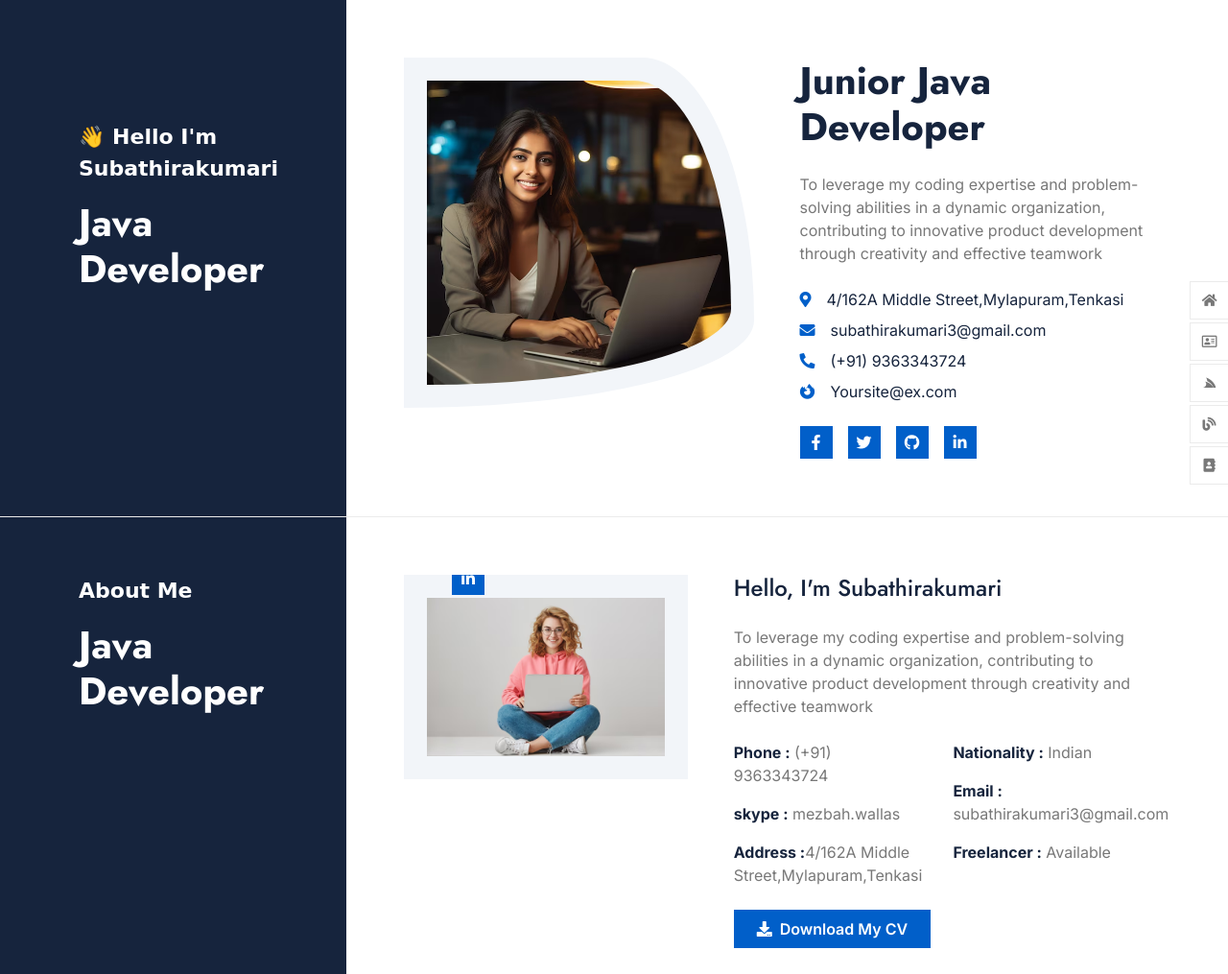
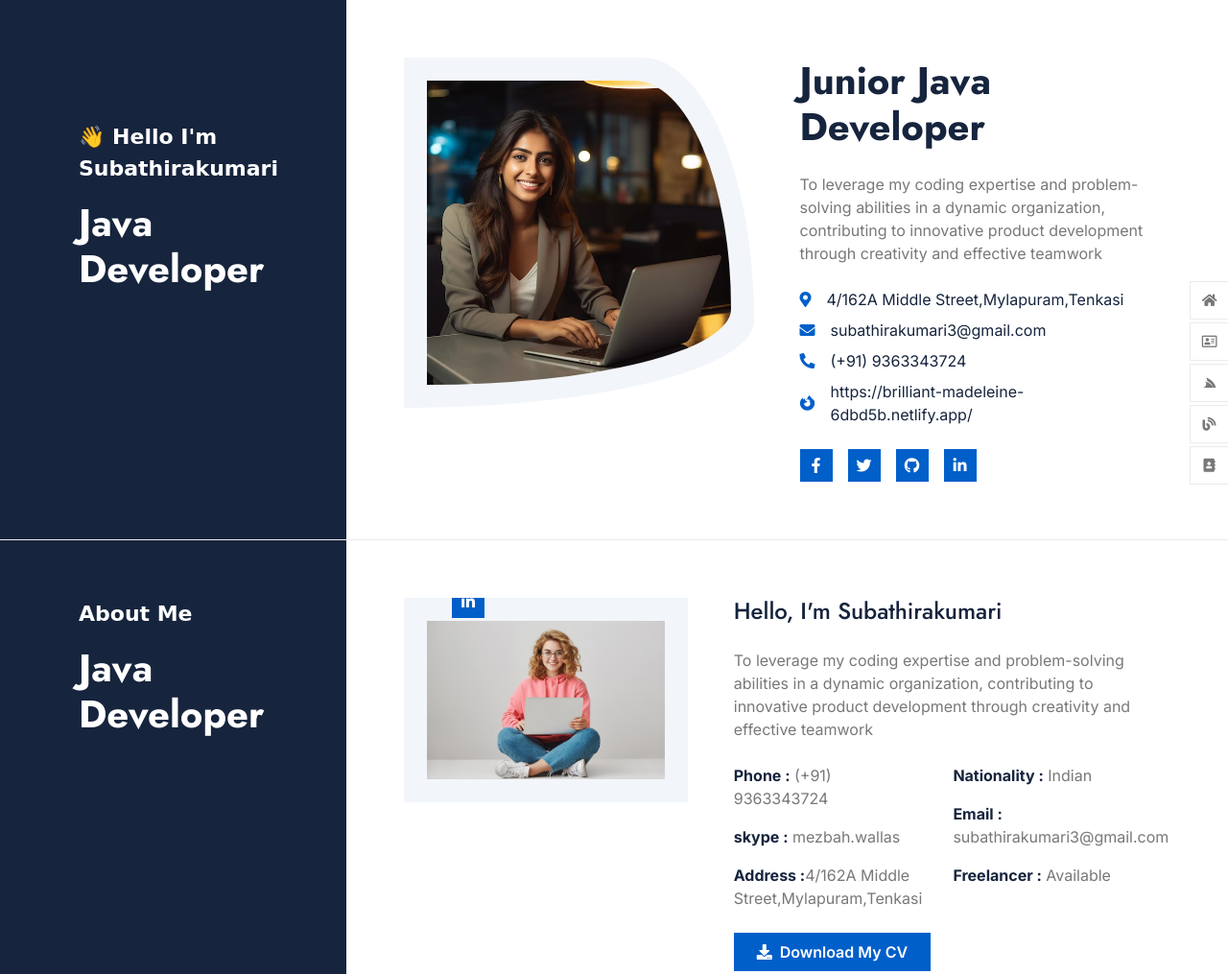
Before and after one commit to Subathira03/Portfolio-subathira, a plain HTML site: page index.html in a window 1280 px wide. Shown: the top 1015 px of the page at 96% size. Drawn offline with nearby package versions, Linux system fonts and the light colour scheme; a web font is replaced by a local one.

Commit message:
Update index.html

```diff
--- a/index.html
+++ b/index.html
@@ -96,7 +96,7 @@
                                     </div>
                                     <div class="d-flex align-items-center mb-4">
                                         <i class="fab fa-firefox-browser text-primary me-3"></i>
-                                        <p class="text-dark mb-0">Yoursite@ex.com</p>
+                                        <p class="text-dark mb-0">https://brilliant-madeleine-6dbd5b.netlify.app/</p>
                                     </div>
                                     <div class="d-flex">
                                         <a class="btn btn-primary btn-sm-square me-3" href="#"><i class="fab fa-facebook-f text-white"></i></a>
@@ -903,7 +903,7 @@
                                     </div>
                                 </div>
                                 <div class="col-12 text-center">
-                                    <span class="text-body"><a href="#" class="border-bottom text-white"><i class="fas fa-copyright text-body me-2"></i>https://portfolio-subathira.vercel.app/</a>, All right reserved.</span>
+                                    <span class="text-body"><a href="#" class="border-bottom text-white"><i class="fas fa-copyright text-body me-2"></i>https://brilliant-madeleine-6dbd5b.netlify.app/</a>, All right reserved.</span>
                                 </div>
                                 <div class="col-12 text-center text-body">
                                     <!--/*** This template is free as long as you keep the below author’s credit link/attribution link/backlink. ***/-->
```
